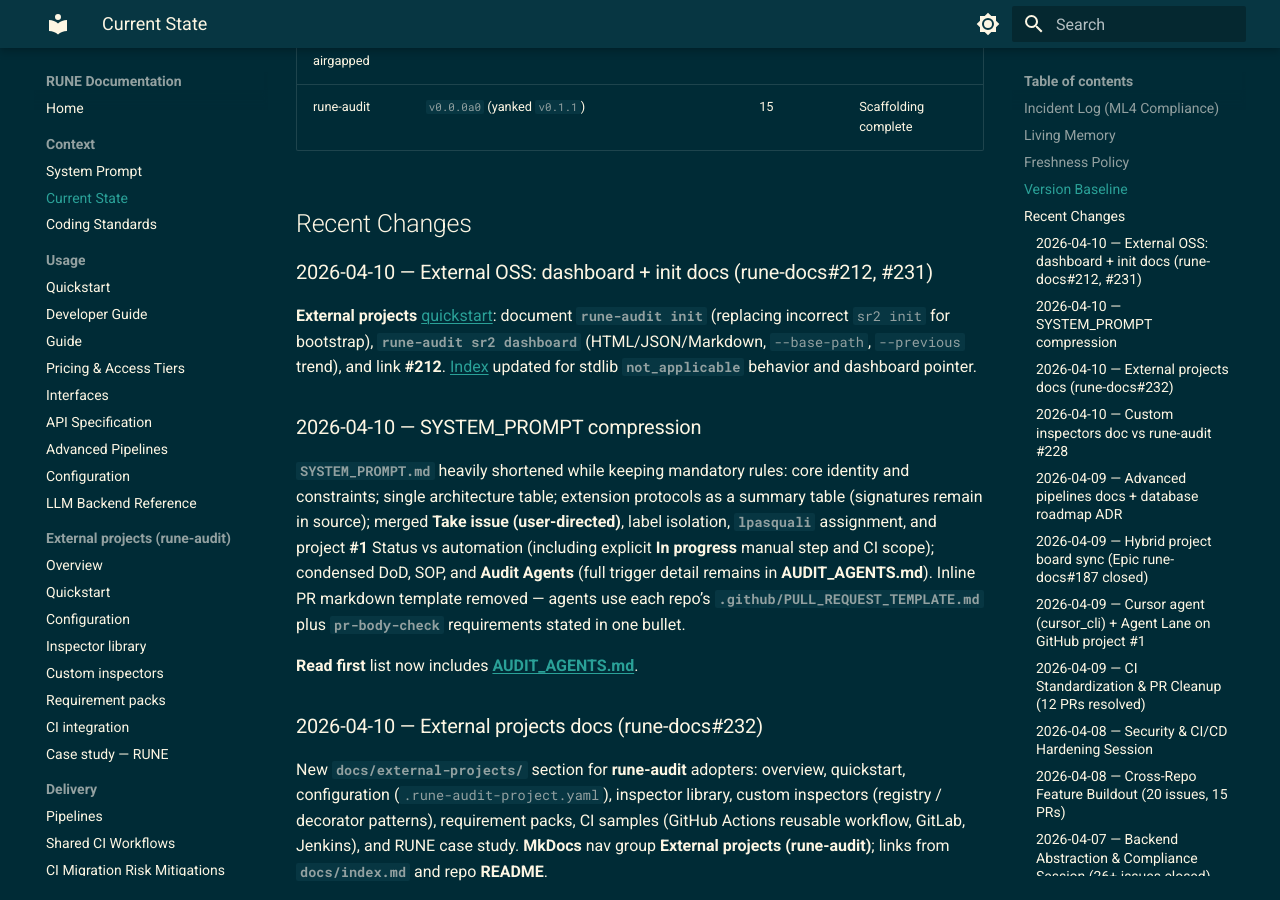
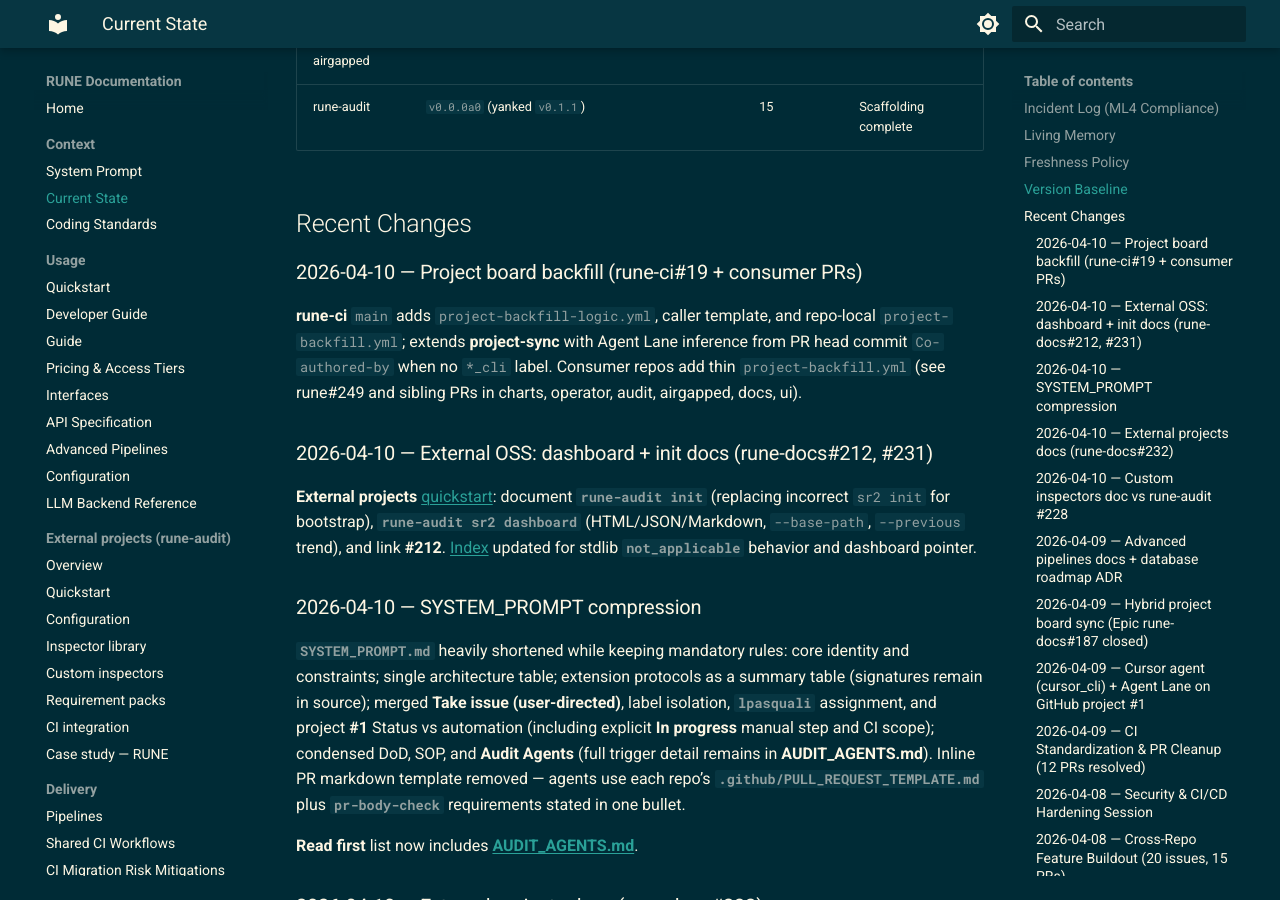
Before and after one commit to lpasquali/rune-docs, an MkDocs documentation site: the page built from docs/context/CURRENT_STATE.md, in a window 1280 px wide and 900 px high, scrolled down 1133 px. Built offline with MkDocs 1.6.1 and Material for MkDocs 9.7.7, drawn with Linux system fonts in a browser that asks for light colours; the version menu is left out.

Commit message:
chore(ci): add project board backfill workflow (#239)
* feat(ci): add project board backfill workflow (rune-ci caller)

Made-with: Cursor

* docs: note project board backfill rollout in CURRENT_STATE

Made-with: Cursor

---------

Co-authored-by: luca pasquali <lpasquali@users.noreply.github.com>

```diff
--- a/docs/context/CURRENT_STATE.md
+++ b/docs/context/CURRENT_STATE.md
@@ -31,6 +31,14 @@ Last updated: **2026-04-10**.
 
 
 ## Recent Changes
+
+### 2026-04-10 — Project board backfill (rune-ci#19 + consumer PRs)
+
+**rune-ci** `main` adds `project-backfill-logic.yml`, caller template, and repo-local
+`project-backfill.yml`; extends **project-sync** with Agent Lane inference from PR
+head commit `Co-authored-by` when no `*_cli` label. Consumer repos add thin
+`project-backfill.yml` (see rune#249 and sibling PRs in charts, operator, audit,
+airgapped, docs, ui).
 
 ### 2026-04-10 — External OSS: dashboard + init docs (rune-docs#212, #231)
 
```
Also changed, not shown: 1 other file.
